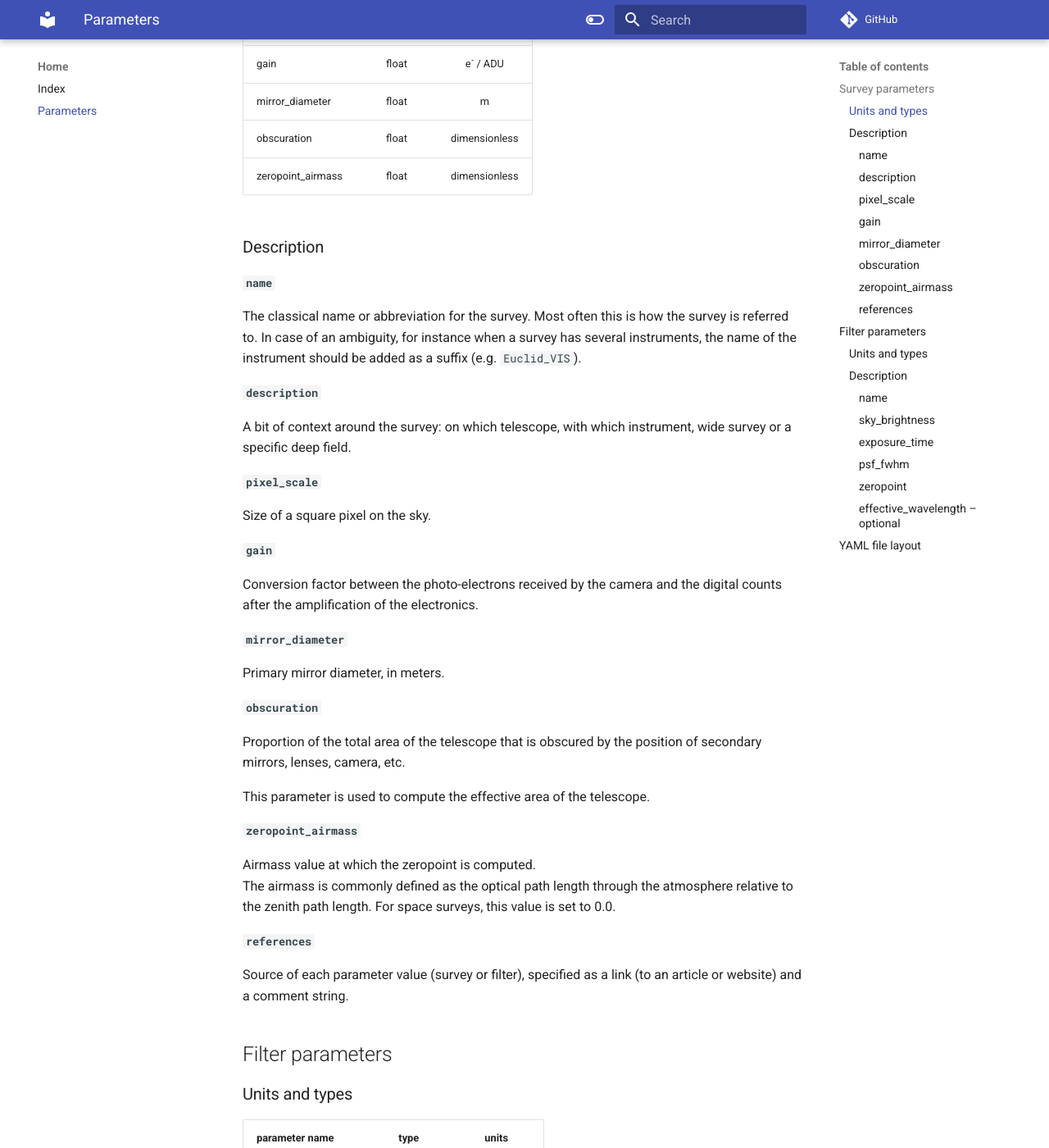
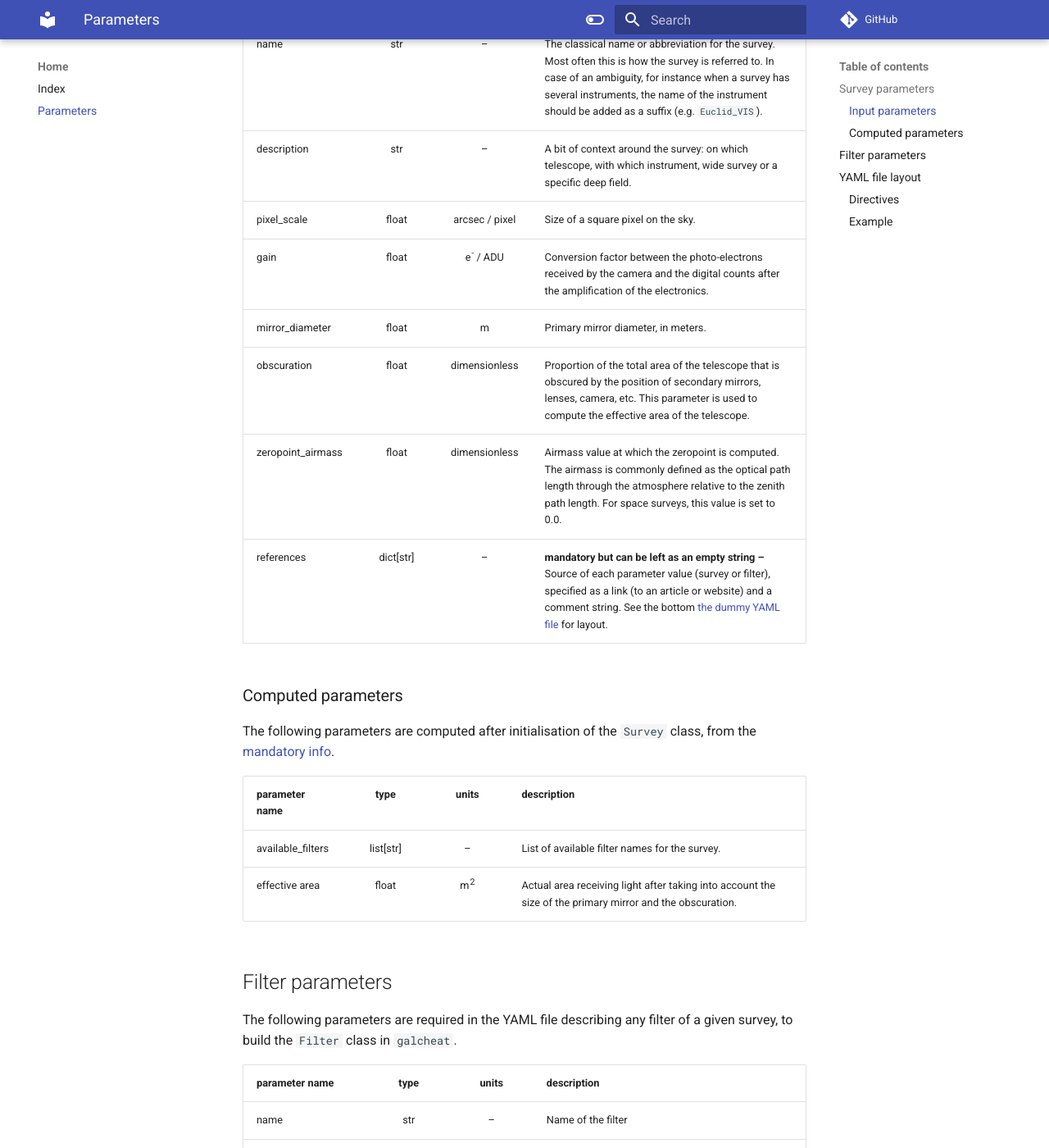
Before and after one commit to LSSTDESC/surveycodex, an MkDocs documentation site: the page built from docs/parameters.md, in a window 1280 px wide and 1400 px high, scrolled down 497 px. Shown: the whole window at 82% size. Built offline with MkDocs 1.6.1 and Material for MkDocs 9.7.7, drawn with Linux system fonts in a browser that asks for light colours; comment, search, counter and statistics services are not loaded; some of the changed text lies outside the part shown.

Commit message:
Update parameters

````diff
--- a/docs/parameters.md
+++ b/docs/parameters.md
@@ -1,114 +1,68 @@
 `galcheat` supported parameters
 ===============================
 
-The following page describes the parameters expected for the photometric surveys and their filters: how they should be computed, their units, etc.
+The following page describes the parameters of the photometric surveys and their filters exposed in galcheat, what type and unit they should be specified with.
 
 Survey parameters
 -----------------
-### Units and types
+### Input parameters
 
-| parameter name    | type  |     units      |
-| ----------------- | :---: | :------------: |
-| name              |  str  |       –        |
-| pixel_scale       | float | arcsec / pixel |
-| gain              | float |   e^-^ / ADU   |
-| mirror_diameter   | float |       m        |
-| obscuration       | float | dimensionless  |
-| zeropoint_airmass | float | dimensionless  |
+The following parameters are required in the YAML file describing any survey to build the `Survey` class in `galcheat`.
 
-### Description
+| parameter name    |   type    |     units      | description                                                                                                                                                                                                                                                   |
+| ----------------- | :-------: | :------------: | ------------------------------------------------------------------------------------------------------------------------------------------------------------------------------------------------------------------------------------------------------------- |
+| name              |    str    |       –        | The classical name or abbreviation for the survey. Most often this is how the survey is referred to. In case of an ambiguity, for instance when a survey has several instruments, the name of the instrument should be added as a suffix (e.g. `Euclid_VIS`). |
+| description       |    str    |       –        | A bit of context around the survey: on which telescope, with which instrument, wide survey or a specific deep field.                                                                                                                                          |
+| pixel_scale       |   float   | arcsec / pixel | Size of a square pixel on the sky.                                                                                                                                                                                                                            |
+| gain              |   float   |   e^-^ / ADU   | Conversion factor between the photo-electrons received by the camera and the digital counts after the amplification of the electronics.                                                                                                                       |
+| mirror_diameter   |   float   |       m        | Primary mirror diameter, in meters.                                                                                                                                                                                                                           |
+| obscuration       |   float   | dimensionless  | Proportion of the total area of the telescope that is obscured by the position of secondary mirrors, lenses, camera, etc. This parameter is used to compute the effective area of the telescope.                                                              |
+| zeropoint_airmass |   float   | dimensionless  | Airmass value at which the zeropoint is computed. The airmass is commonly defined as the optical path length through the atmosphere relative to the zenith path length. For space surveys, this value is set to 0.0.                                          |
+| references        | dict[str] |       –        | **mandatory but can be left as an empty string –** Source of each parameter value (survey or filter), specified as a link (to an article or website) and a comment string. See the bottom [the dummy YAML file](#example) for layout.                            |
 
-#### `name`
+### Computed parameters
 
-The classical name or abbreviation for the survey. Most often this is how the survey is referred to.
-In case of an ambiguity, for instance when a survey has several instruments, the name of the instrument should be added as a suffix (e.g. `Euclid_VIS`).
+The following parameters are computed after initialisation of the `Survey` class, from the [mandatory info](#input-parameters).
 
-
-#### `description`
-
-A bit of context around the survey: on which telescope, with which instrument, wide survey or a specific deep field.
-
-#### `pixel_scale`
-
-Size of a square pixel on the sky.
-
-#### `gain`
-
-Conversion factor between the photo-electrons received by the camera and the digital counts after the amplification of the electronics.
-
-#### `mirror_diameter`
-
-Primary mirror diameter, in meters.
-
-#### `obscuration`
-
-Proportion of the total area of the telescope that is obscured by the position of secondary mirrors, lenses, camera, etc.
-
-This parameter is used to compute the effective area of the telescope.
-
-#### `zeropoint_airmass`
-
-Airmass value at which the zeropoint is computed.
-The airmass is commonly defined as the optical path length through the atmosphere relative to the zenith path length.
-For space surveys, this value is set to 0.0.
-
-#### `references`
-
-Source of each parameter value (survey or filter), specified as a link (to an article or website) and a comment string.
+| parameter name    |   type    | units | description                                                                                               |
+| ----------------- | :-------: | :---: | --------------------------------------------------------------------------------------------------------- |
+| available_filters | list[str] |   –   | List of available filter names for the survey.                                                            |
+| effective area    |   float   | m^2^  | Actual area receiving light after taking into account the size of the primary mirror and the obscuration. |
 
 Filter parameters
 -----------------
-### Units and types
 
-| parameter name       |   type    |      units      |
-| -------------------- | :-------: | :-------------: |
-| name                 |    str    |        –        |
-| sky_brightness       |   float   | mag / arcsec^2^ |
-| exposure_time        | int/float |        s        |
-| psf_fwhm             |   float   |     arcsec      |
-| zeropoint            |   float   |       mag       |
-| effective_wavelength |   float   |       nm        |
+The following parameters are required in the YAML file describing any filter of a given survey, to build the `Filter` class in `galcheat`.
 
-### Description
-#### `name`
-
-Name of the filter
-
-#### `sky_brightness`
-
-Average sky brightness computed for the survey and this filter.
-The moon conditions under which this number was computed will be given as a comment in the yaml file.
-
-#### `exposure_time`
-
-Average exposure time of the filter on the same spot in the sky over the course of the survey.
-
-#### `psf_fwhm`
-
-Average full width at half-maximum (FWHM) of the point spread function (PSF) over the filter.
-
-#### `zeropoint`
-
-The zeropoint is the magnitude of an object that produces 1 e- per second on the detector. It is computed for a given filter, using the [`speclite`][speclite] library with a classical atmosphere, at the airmass indicated in the survey parameters: `zeropoint_airmass`.
-
+| parameter name       |   type    |      units      | description                                                                                                                                                                                                                                                                                   |
+| -------------------- | :-------: | :-------------: | --------------------------------------------------------------------------------------------------------------------------------------------------------------------------------------------------------------------------------------------------------------------------------------------- |
+| name                 |    str    |        –        | Name of the filter                                                                                                                                                                                                                                                                            |
+| sky_brightness       |   float   | mag / arcsec^2^ | Average sky brightness computed for the survey and this filter. The moon conditions under which this number was computed will be given as a comment in the yaml file.                                                                                                                         |
+| exposure_time        | int/float |        s        | Average exposure time of the filter on the same spot in the sky over the course of the survey.                                                                                                                                                                                                |
+| psf_fwhm             |   float   |     arcsec      | Average full width at half-maximum (FWHM) of the point spread function (PSF) over the filter.                                                                                                                                                                                                 |
+| zeropoint            |   float   |       mag       | The zeropoint is the magnitude of an object that produces one electron per second on the detector. It is computed for a given filter, using the [`speclite`][speclite] library with a classical atmosphere, at the airmass given by the survey `zeropoint_airmass`.                           |
+| effective_wavelength |   float   |       nm        | **optional –** Wavelength computed as a weighted average of the full passband throughput over the wavelength range. The throughput takes into account the transmission of the filter, the transmittance of the optics, the CCD efficiency as well as a standard atmospheric extinction model. |
 
 [speclite]: https://github.com/desihub/speclite
-
-#### `effective_wavelength` – ***optional***
-
-Wavelength computed as a weighted average of the full passband throughput over the wavelength range.
-The throughput takes into account the transmission of the filter, the transmittance of the optics, the CCD efficiency as well as a standard atmospheric extinction model.
 
 YAML file layout
 ----------------
 
-The information for a given survey should be written in an individual YAML file, with a specific layout.
+### Directives
 
-The survey information should appear first, with one parameter per line.
+The information for a given survey should be provided as an individual YAML file, with the following layout.
 
-After these parameters, the list of filters should appear. YAML uses new lines and indentation to create lists.
+- survey information first
+- list of filters below
+- references last
+- one parameter per line
+- strings should be quoted with `" "`
+- indentation (2 spaces) means sub-list
+- comments (starts with `#`) are put on new lines
 
-An example for a survey called `Survey42` with two filters `a` and `b` is shown below.
+### Example
+
+An toy example for a dummy survey called `Survey42` with two filters `a` and `b` is shown below.
 
 ```yaml
 # Content of Survey42.yaml
````
